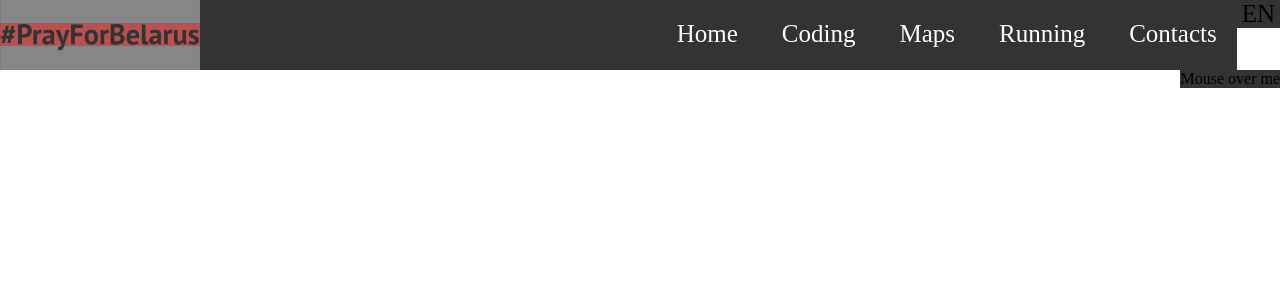
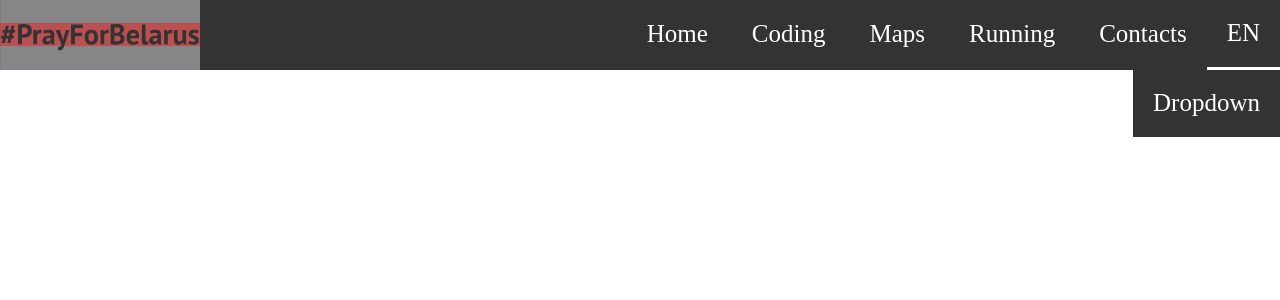
Before and after one commit to UngeheurenUngeziefer/JauhienLeaniuk, a Flask app: page /running in a window 1280 px wide. Shown: the top 300 px of the page. Run offline with Flask 2, Linux system fonts and the light colour scheme.

Commit message:
header finished

```diff
--- a/static/style.css
+++ b/static/style.css
@@ -24,6 +24,11 @@ text {
 img.leftimg {
   float: left; /* Выравнивание по левому краю */
   margin: 10px 10px 10px 10px; /* Отступы вокруг картинки */
+}
+
+
+head {
+  background-color: #333;
 }
 
 /* стили для верхних кнопок, подчёркивание, смена цвета */
@@ -100,54 +105,58 @@ div.scrollmenu a:hover {
   background-color: #676769;
 }
 
-/* меню смены языка */
-.dropdown {
-  float: right;
-  /*position: relative;*/
-  display: inline-block;
+/* Dropdown Button */
+.dropbtn {
   background-color: #333;
-  padding: 0;
-  font: 0;
-}
+  color: white;
+  padding: 19px 20px 20px 20px;
+  font-size: 16px;
+  border: none;
+  border-radius: 0px;
 
-
-/* стили выпадающего меню языка */
-.dropdown-content {
-  padding: 0;
-  display: none;
-  position: absolute;
-  min-width: 10px;
-  box-shadow: 0px 8px 16px 0px rgba(0,0,0,0.2);
-  z-index: 1;
-}
-
-
-
-p {
-  padding: 0 15px 15px 15px;
-  color: white;
-  background-color: #333;
   font-size: 25px;
   font-family: Chalet NewYorkNineteenEighty;
-
-
-  color: white;
   background-image: linear-gradient(currentColor, currentColor);
   background-position: 0% 100%;
   background-repeat: no-repeat;
   background-size: 0% 5px;
   transition: background-size .3s;
-
 }
 
-p:hover, p:focus {
+.dropbtn:hover, .dropbtn:focus {
   background-size: 100% 2px;
 }
 
+/* The container <div> - needed to position the dropdown content */
+.dropdown {
+    float: right;
+    position: relative;
+    display: inline-block;
+}
 
+/* Dropdown Content (Hidden by Default) */
+.dropdown-content {
+    display: none;
+    position: absolute;
+    background-color: #333;
+    min-width: 160px;
+    box-shadow: 0px 8px 16px 0px rgba(0,0,0,0.2);
+    z-index: 1;
+}
 
-/* выпадающее меню при наведении */
-.dropdown:hover .dropdown-content {
-  display: block;
-  background-color: #333;
+/* Links inside the dropdown */
+.dropdown-content a {
+    padding: 20px;
+    text-decoration: none;
+    display: block;
+    color: white;
 }
+
+/* Change color of dropdown links on hover */
+.dropdown-content a:hover {background-color: #676769;}
+
+/* Show the dropdown menu on hover */
+.dropdown:hover .dropdown-content {display: block;}
+
+/* Change the background color of the dropdown button when the dropdown content is shown */
+.dropdown:hover .dropbtn {background-color: #333;}
--- a/templates/header.html
+++ b/templates/header.html
@@ -6,20 +6,20 @@
     <title>Jauhien.Leaniuk</title>
     <link rel="stylesheet" href="{{ url_for('static', filename='style.css') }}" />
 	    <a class="logolink" href='{{ url_for("home") }}'><div class='logo'></div></a>
-			<div class="dropdown"><a>EN</a>
-			  <div class="dropdown-content">
-			    <a>BY</a>
-			    <a>RU</a>
-			  </div>
-			</div>
+	    <div class="dropdown">
+		  <button class="dropbtn">EN</button>
+		  <div class="dropdown-content">
+		    <a href="#">RU</a>
+		    <a href="#">BY</a>
+		    <a href="#">UK</a>
+		  </div>
+		</div>
 	    <div class="scrollmenu">
 	        <a href='{{ url_for("home") }}'>Home</a>
 	        <a href='{{ url_for("coding") }}'>Coding</a>
 	        <a href='{{ url_for("maps") }}'>Maps</a>
 	        <a href='{{ url_for("running") }}'>Running</a>
 	        <a href='{{ url_for("contacts") }}'>Contacts</a>
-			</div>
-
-
+		</div>
   </head>
 </html>
--- a/templates/running.html
+++ b/templates/running.html
@@ -1,9 +1,10 @@
 {% include 'header.html' %}
 
 <div class="dropdown">
-  <span>Mouse over me</span>
+  <button class="dropbtn">Dropdown</button>
   <div class="dropdown-content">
-    <p>Hello World!</p>
-    <p1>Hello World!</p1>
+    <a href="#">Link 1</a>
+    <a href="#">Link 2</a>
+    <a href="#">Link 3</a>
   </div>
 </div>
```
